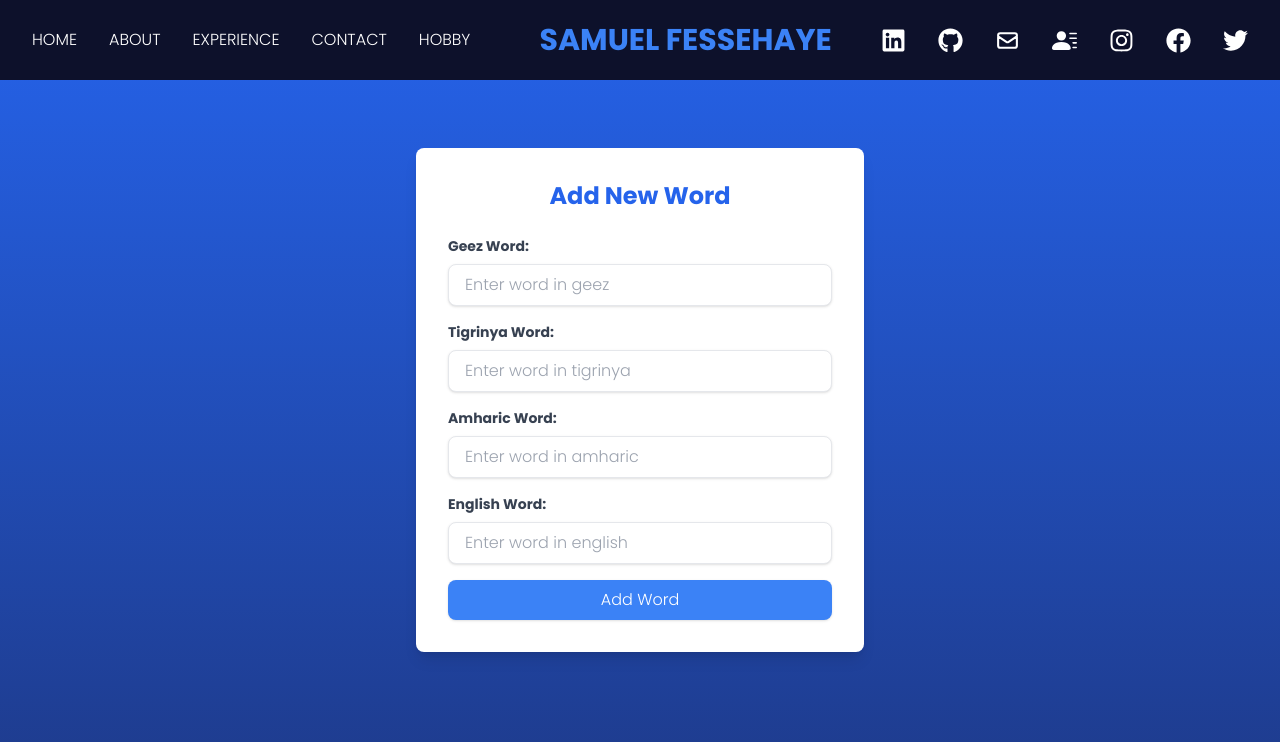
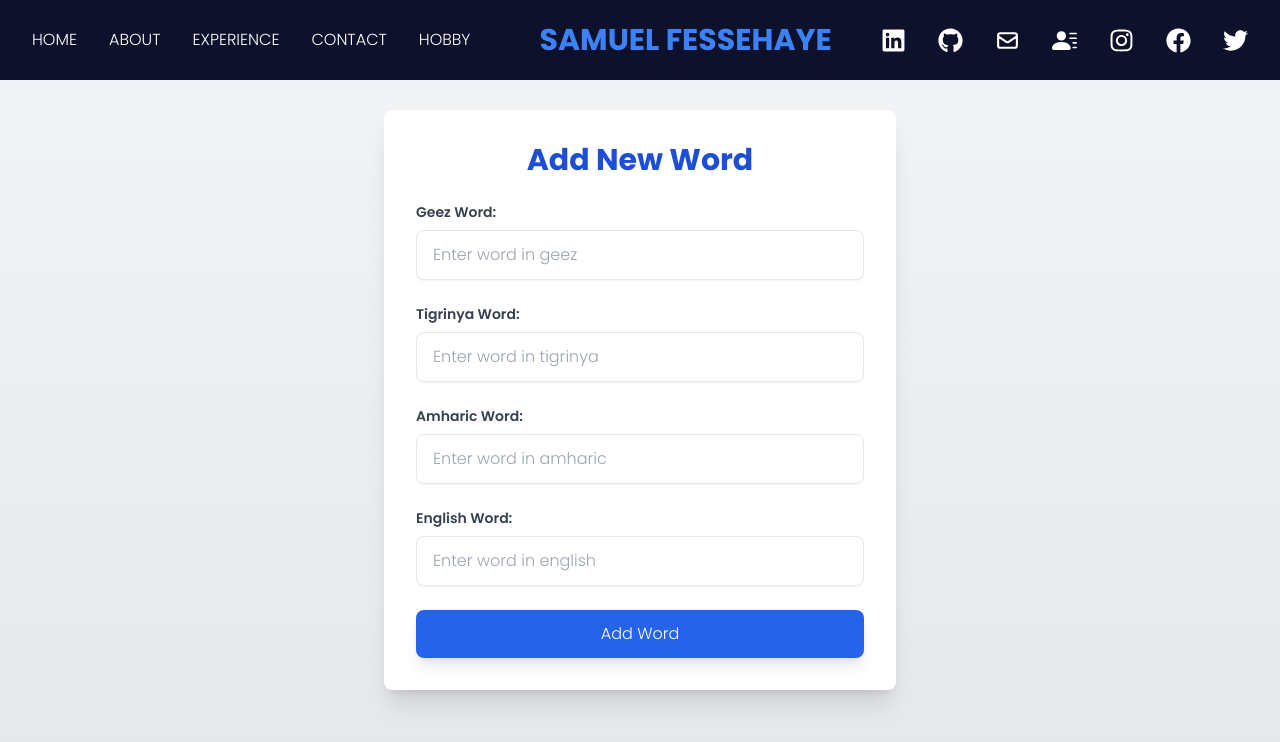
Before and after one commit to Sam-Wel/my-fortfolio, a React (Create React App) app: page /add-word in a window 1280 px wide. Shown: the top 742 px of the page. Built offline with nearby package versions, Linux system fonts and the light colour scheme.

Commit message:
stylized add page

```diff
--- a/src/components/AddWordPage.jsx
+++ b/src/components/AddWordPage.jsx
@@ -61,19 +61,29 @@ const AddWordPage = () => {
   };
 
   return (
-    <div className="min-h-screen bg-gradient-to-b from-blue-600 to-blue-900 flex items-center justify-center p-4">
-      <div className="bg-white rounded-lg shadow-lg p-8 w-full max-w-md">
-        <h2 className="text-2xl font-bold text-center text-blue-600 mb-6">Add New Word</h2>
+    <div className="flex h-screen w-full min-h-screen flex-col items-center justify-center bg-gradient-to-b from-gray-100 to-gray-200 p-4">
+      <div className="bg-white rounded-lg shadow-xl p-8 w-full max-w-lg">
+        <h2 className="text-3xl font-bold text-center text-blue-700 mb-6">
+          Add New Word
+        </h2>
 
-        {error && <p className="text-red-500 text-center mb-4">{error}</p>}
-        {success && <p className="text-green-500 text-center mb-4">{success}</p>}
+        {error && (
+          <div className="text-red-500 bg-red-100 border border-red-300 rounded-lg p-4 mb-4">
+            {error}
+          </div>
+        )}
+        {success && (
+          <div className="text-green-500 bg-green-100 border border-green-300 rounded-lg p-4 mb-4">
+            {success}
+          </div>
+        )}
 
         <form onSubmit={handleSubmit}>
           {["geez", "tigrinya", "amharic", "english"].map((lang, index) => (
-            <div key={index} className="mb-4">
+            <div key={index} className="mb-6">
               <label
                 htmlFor={lang}
-                className="block text-gray-700 text-sm font-bold mb-2"
+                className="block text-gray-700 text-sm font-semibold mb-2"
               >
                 {lang.charAt(0).toUpperCase() + lang.slice(1)} Word:
               </label>
@@ -83,7 +93,7 @@ const AddWordPage = () => {
                 name={lang}
                 value={wordData[lang]}
                 onChange={handleChange}
-                className="w-full px-4 py-2 border rounded-lg shadow focus:outline-none focus:ring focus:border-blue-300"
+                className="w-full px-4 py-3 border rounded-lg shadow-sm focus:outline-none focus:ring focus:border-blue-400 text-gray-700"
                 placeholder={`Enter word in ${lang}`}
               />
             </div>
@@ -91,7 +101,7 @@ const AddWordPage = () => {
 
           <button
             type="submit"
-            className="w-full bg-blue-500 text-white py-2 px-4 rounded-lg shadow hover:bg-blue-600 focus:outline-none"
+            className="w-full bg-blue-600 text-white py-3 px-4 rounded-lg shadow-lg hover:bg-blue-700 focus:outline-none transition"
           >
             Add Word
           </button>
```
